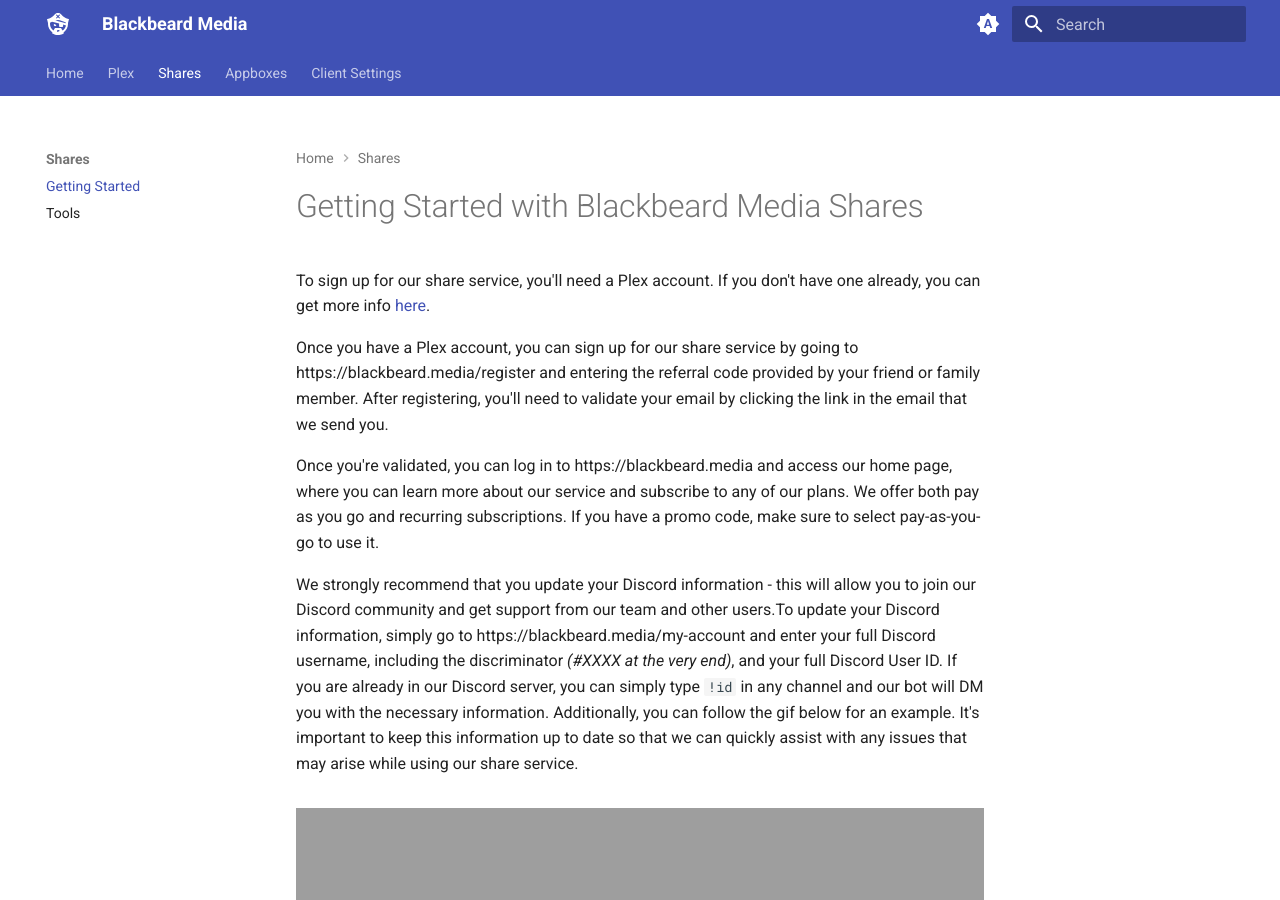
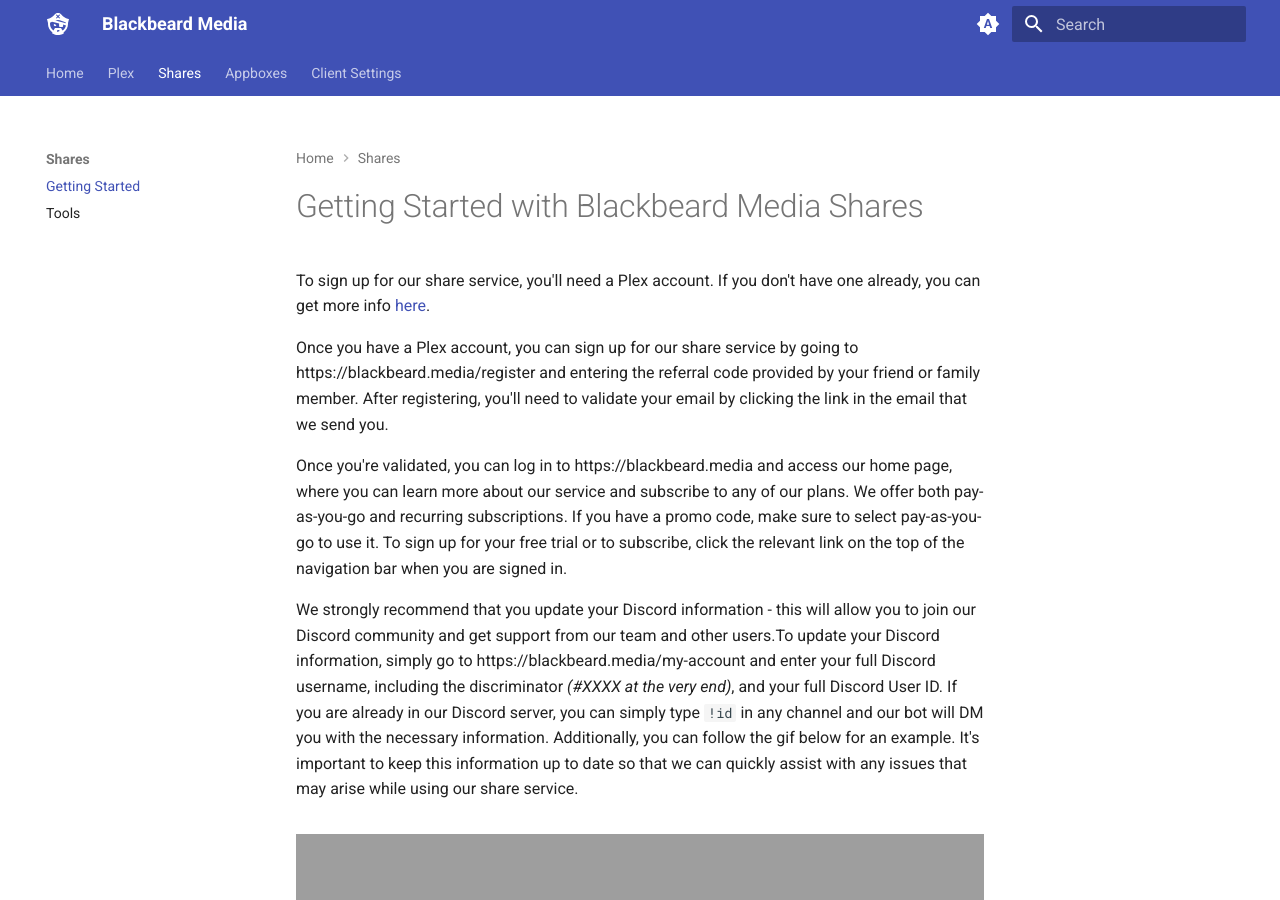
Before and after one commit to neomedia6989/docs-2, an MkDocs documentation site: the page built from docs/shares/getting-started.md, in a window 1280 px wide and 900 px high. Built offline with MkDocs 1.6.1 and Material for MkDocs 9.7.7, drawn with Linux system fonts in a browser that asks for light colours.

Commit message:
Update getting-started.md

```diff
--- a/docs/shares/getting-started.md
+++ b/docs/shares/getting-started.md
@@ -4,7 +4,7 @@
 
 Once you have a Plex account, you can sign up for our share service by going to https://blackbeard.media/register and entering the referral code provided by your friend or family member. After registering, you'll need to validate your email by clicking the link in the email that we send you.
 
-Once you're validated, you can log in to https://blackbeard.media and access our home page, where you can learn more about our service and subscribe to any of our plans. We offer both pay as you go and recurring subscriptions. If you have a promo code, make sure to select pay-as-you-go to use it.
+Once you're validated, you can log in to https://blackbeard.media and access our home page, where you can learn more about our service and subscribe to any of our plans. We offer both pay-as-you-go and recurring subscriptions. If you have a promo code, make sure to select pay-as-you-go to use it. To sign up for your free trial or to subscribe, click the relevant link on the top of the navigation bar when you are signed in.
 
 We strongly recommend that you update your Discord information - this will allow you to join our Discord community and get support from our team and other users.To update your Discord information, simply go to https://blackbeard.media/my-account and enter your full Discord username, including the discriminator *(#XXXX at the very end)*, and your full Discord User ID. If you are already in our Discord server, you can simply type `!id` in any channel and our bot will DM you with the necessary information. Additionally, you can follow the gif below for an example. It's important to keep this information up to date so that we can quickly assist with any issues that may arise while using our share service.
 
```
